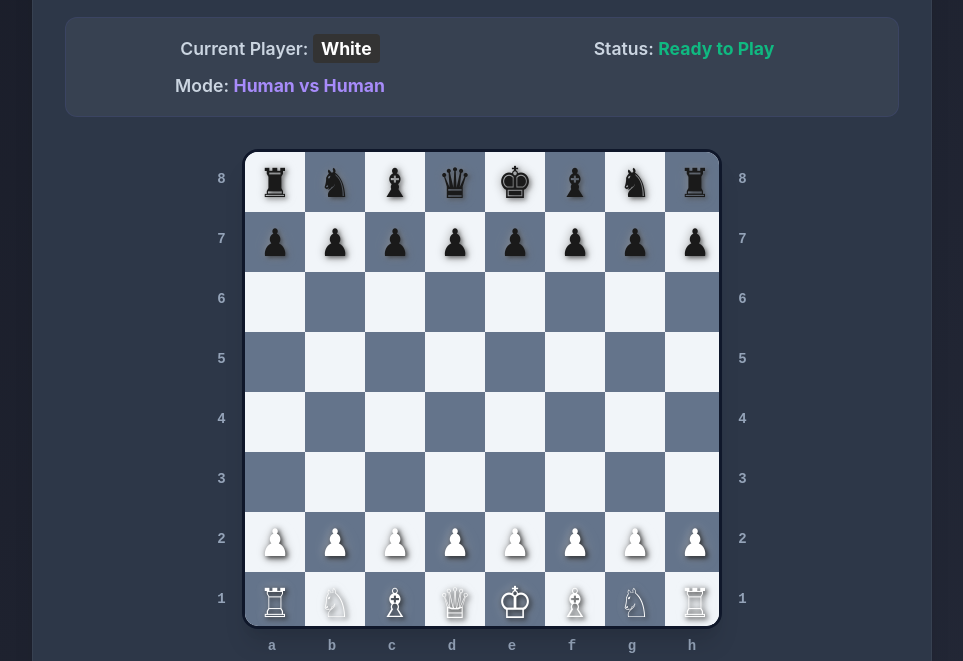
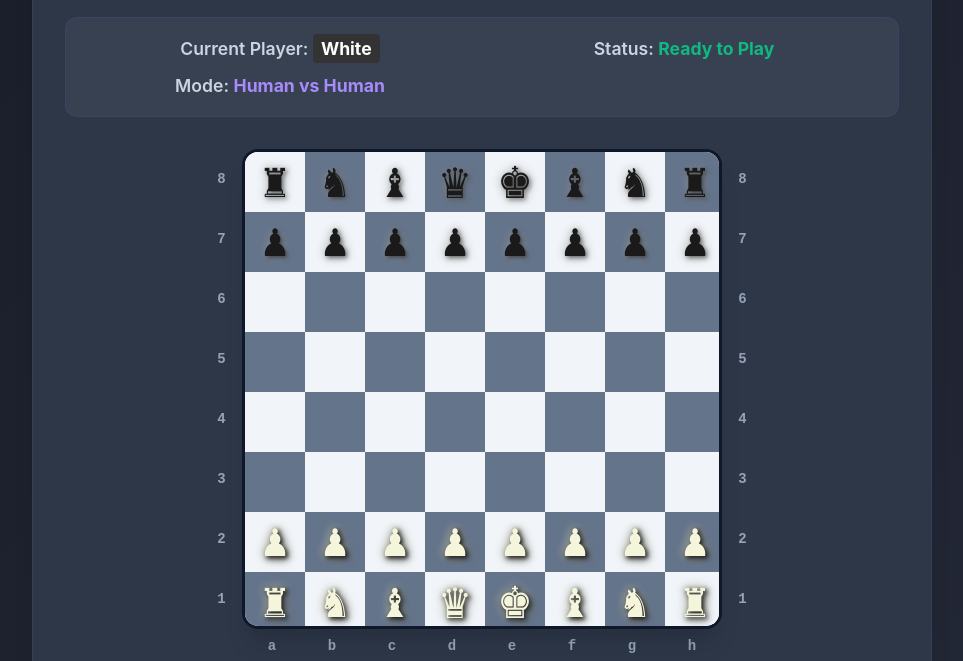
Before and after one commit to vanvietan/chess-game, a plain HTML site: page index.html in a window 1280 px wide. Shown: the part 139-800 px from the top of the page, without its empty margins (158-1121 px from the left). Drawn offline with Linux system fonts and the light colour scheme.

Commit message:
feat: add color scheme

```diff
--- a/frontend.js
+++ b/frontend.js
@@ -36,11 +36,11 @@ class ChessGameClient {
         this.enPassantTarget = null; // Square where en passant capture is possible
         this.lastMove = null; // Track last move for en passant
 
-        // Chess piece Unicode symbols - Outlined style you liked
+        // Chess piece Unicode symbols - Consistent outlined style
         this.pieceSymbols = {
             white: {
-                king: '♔', queen: '♕', rook: '♖',
-                bishop: '♗', knight: '♘', pawn: '♟'
+                king: '♚', queen: '♛', rook: '♜',
+                bishop: '♝', knight: '♞', pawn: '♟'
             },
             black: {
                 king: '♚', queen: '♛', rook: '♜',
--- a/styles.css
+++ b/styles.css
@@ -493,16 +493,16 @@ body {
         0 0 25px rgba(255, 255, 255, 0.2);
 }
 
-/* White pieces styling */
+/* White pieces styling - Subtle cream/beige for better contrast */
 .piece-white {
-    color: #ffffff;
+    color: #f5f5dc;
     text-shadow:
         2px 2px 4px rgba(0, 0, 0, 0.8),
-        0 0 8px rgba(255, 255, 255, 0.4),
-        inset 0 0 10px rgba(200, 200, 200, 0.3);
+        0 0 8px rgba(245, 245, 220, 0.5),
+        0 0 12px rgba(245, 245, 220, 0.3);
     filter:
-        drop-shadow(1px 1px 3px rgba(0, 0, 0, 0.6))
-        drop-shadow(0 0 5px rgba(255, 255, 255, 0.2));
+        drop-shadow(1px 1px 3px rgba(0, 0, 0, 0.7))
+        drop-shadow(0 0 5px rgba(245, 245, 220, 0.2));
 }
 
 /* Black pieces styling */
@@ -546,14 +546,15 @@ body {
 
 /* Enhanced hover effects for pieces */
 .piece-white:hover {
-    color: #f8f8f8;
+    color: #faf0e6;
     text-shadow:
         2px 2px 6px rgba(0, 0, 0, 0.9),
-        0 0 12px rgba(255, 255, 255, 0.6),
-        0 0 20px rgba(255, 255, 255, 0.3);
+        0 0 12px rgba(250, 240, 230, 0.7),
+        0 0 20px rgba(250, 240, 230, 0.4);
     filter:
-        drop-shadow(2px 2px 4px rgba(0, 0, 0, 0.7))
-        drop-shadow(0 0 8px rgba(255, 255, 255, 0.4));
+        drop-shadow(2px 2px 4px rgba(0, 0, 0, 0.8))
+        drop-shadow(0 0 8px rgba(250, 240, 230, 0.4));
+    transform: scale(1.05);
 }
 
 .piece-black:hover {
```
